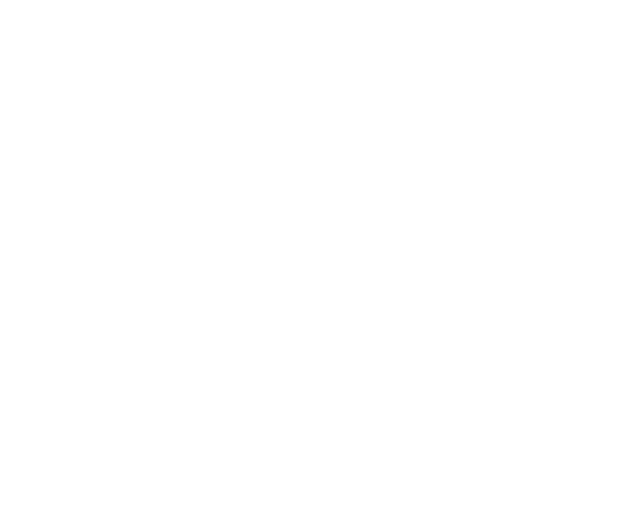
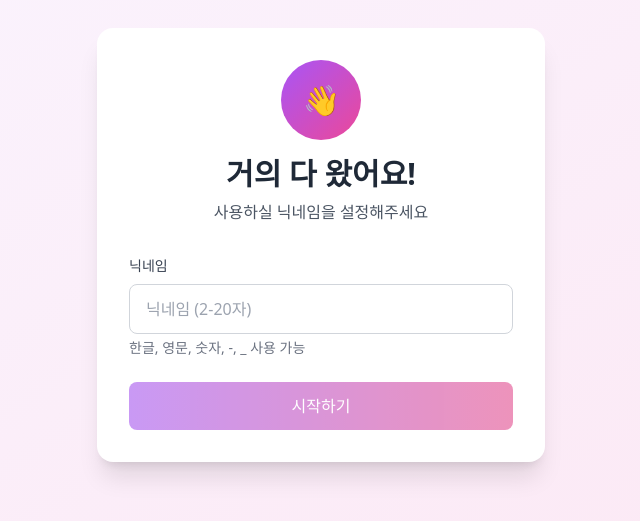
Before and after one commit to HyeseongO/moremore-frontend, a React (Vite) app: page /googleSignup in a window 1280 px wide. Before the commit this address had no page. Shown: the part 155-676 px from the top of the page, without its empty margins (319-959 px from the left). Built offline with nearby package versions, Linux system fonts and the light colour scheme.

Commit message:
feat: add GoogleSignup page and route

```diff
--- a/src/App.tsx
+++ b/src/App.tsx
@@ -5,12 +5,14 @@
 import SettingPage from './pages/SettingsPage';
 import ProfilePage from './pages/ProfilePage';
 import RoomPage from './pages/RoomPage';
+import GoogleSignup from './pages/GoogleSignUp';
 
 function App() {
   return (
     <Routes>
       <Route path="/" element={<LoginPage />} />
       <Route path="/signup" element={<SignUpPage />} />
+      <Route path="/googleSignup" element={<GoogleSignup />} />
       <Route path="/main" element={<MainPage />} />
       <Route path="/main/settings" element={<SettingPage />} />
       <Route path="/main/profile" element={<ProfilePage />} />
--- /dev/null
+++ b/src/pages/GoogleSignup.tsx
@@ -0,0 +1,234 @@
+import { useState } from 'react';
+import { useNavigate } from 'react-router-dom';
+import { validateNickname } from '../utils/validation';
+
+function GoogleSignup() {
+  const navigate = useNavigate();
+  const [nickname, setNickname] = useState('');
+  const [loading, setLoading] = useState(false);
+  const [error, setError] = useState('');
+  const [nicknameAvailable, setNicknameAvailable] = useState<boolean | null>(null);
+  const [checking, setChecking] = useState(false);
+
+  const checkNickname = async () => {
+    const validationErrors = validateNickname(nickname);
+
+    if (validationErrors.length > 0) {
+      setError(validationErrors[0]);
+      setNicknameAvailable(false);
+      return;
+    }
+
+    setChecking(true);
+    setError('');
+
+    try {
+      const response = await fetch(
+        `${import.meta.env.VITE_API_URL}/auth/check-nickname?nickname=${nickname}`,
+        {
+          credentials: 'include',
+        }
+      );
+
+      const result = await response.json();
+      setNicknameAvailable(result.data.available);
+      setError(result.data.available ? '' : result.data.message);
+    } catch (error) {
+      setError('닉네임 확인 중 오류가 발생했습니다.');
+    } finally {
+      setChecking(false);
+    }
+  };
+
+  const handleNicknameChange = (e: React.ChangeEvent<HTMLInputElement>) => {
+    setNickname(e.target.value);
+    setNicknameAvailable(null);
+    setError('');
+  };
+
+  const handleSubmit = async (event: any) => {
+    event.preventDefault();
+
+    const validationErrors = validateNickname(nickname);
+    if (validationErrors.length > 0) {
+      setError(validationErrors[0]);
+      return;
+    }
+
+    if (!nicknameAvailable) {
+      setError('닉네임 중복 확인을 해주세요.');
+      return;
+    }
+
+    setLoading(true);
+    setError('');
+
+    try {
+      const response = await fetch(`${import.meta.env.VITE_API_URL}/auth/google/complete`, {
+        method: 'POST',
+        headers: { 'Content-Type': 'application/json' },
+        credentials: 'include',
+        body: JSON.stringify({ nickname }),
+      });
+
+      if (response.ok) {
+        navigate('/main');
+      } else {
+        const error = await response.json();
+        setError(error.message || '회원가입에 실패했습니다.');
+      }
+    } catch (error) {
+      setError('네트워크 오류가 발생했습니다.');
+    } finally {
+      setLoading(false);
+    }
+  };
+
+  return (
+    <div className="min-h-screen flex items-center justify-center bg-gradient-to-br from-purple-50 to-pink-100">
+      <div className="bg-white p-8 rounded-2xl shadow-xl w-full max-w-md">
+        <div className="text-center mb-8">
+          <div className="inline-flex items-center justify-center w-20 h-20 bg-gradient-to-br from-purple-500 to-pink-500 rounded-full mb-4">
+            <span className="text-3xl">👋</span>
+          </div>
+          <h1 className="text-3xl font-bold text-gray-800 mb-2">거의 다 왔어요!</h1>
+          <p className="text-gray-600">사용하실 닉네임을 설정해주세요</p>
+        </div>
+
+        <form onSubmit={handleSubmit} className="space-y-6">
+          <div>
+            <label className="block text-sm font-medium text-gray-700 mb-2">닉네임</label>
+            <div className="relative">
+              <input
+                type="text"
+                placeholder="닉네임 (2-20자)"
+                value={nickname}
+                onChange={(e) => {
+                  setNickname(e.target.value);
+                  setNicknameAvailable(null);
+                  setError('');
+                }}
+                onBlur={checkNickname}
+                className={`w-full px-4 py-3 pr-12 border rounded-lg focus:ring-2 focus:ring-purple-500 focus:border-transparent transition duration-200 ${
+                  nicknameAvailable === false
+                    ? 'border-red-300'
+                    : nicknameAvailable === true
+                    ? 'border-green-300'
+                    : 'border-gray-300'
+                }`}
+                minLength={2}
+                maxLength={20}
+                required
+              />
+              <div className="absolute inset-y-0 right-0 flex items-center pr-3">
+                {checking && (
+                  <svg
+                    className="animate-spin h-5 w-5 text-gray-400"
+                    xmlns="http://www.w3.org/2000/svg"
+                    fill="none"
+                    viewBox="0 0 24 24"
+                  >
+                    <circle
+                      className="opacity-25"
+                      cx="12"
+                      cy="12"
+                      r="10"
+                      stroke="currentColor"
+                      strokeWidth="4"
+                    ></circle>
+                    <path
+                      className="opacity-75"
+                      fill="currentColor"
+                      d="M4 12a8 8 0 018-8V0C5.373 0 0 5.373 0 12h4zm2 5.291A7.962 7.962 0 014 12H0c0 3.042 1.135 5.824 3 7.938l3-2.647z"
+                    ></path>
+                  </svg>
+                )}
+                {!checking && nicknameAvailable === true && (
+                  <svg
+                    className="h-5 w-5 text-green-500"
+                    fill="none"
+                    viewBox="0 0 24 24"
+                    stroke="currentColor"
+                  >
+                    <path
+                      strokeLinecap="round"
+                      strokeLinejoin="round"
+                      strokeWidth={2}
+                      d="M5 13l4 4L19 7"
+                    />
+                  </svg>
+                )}
+                {!checking && nicknameAvailable === false && (
+                  <svg
+                    className="h-5 w-5 text-red-500"
+                    fill="none"
+                    viewBox="0 0 24 24"
+                    stroke="currentColor"
+                  >
+                    <path
+                      strokeLinecap="round"
+                      strokeLinejoin="round"
+                      strokeWidth={2}
+                      d="M6 18L18 6M6 6l12 12"
+                    />
+                  </svg>
+                )}
+              </div>
+            </div>
+            <p className="mt-1 text-sm text-gray-500">한글, 영문, 숫자, -, _ 사용 가능</p>
+          </div>
+
+          {error && (
+            <div className="bg-red-50 text-red-600 p-3 rounded-lg text-sm flex items-center">
+              <svg className="h-4 w-4 mr-2" fill="none" viewBox="0 0 24 24" stroke="currentColor">
+                <path
+                  strokeLinecap="round"
+                  strokeLinejoin="round"
+                  strokeWidth={2}
+                  d="M12 8v4m0 4h.01M21 12a9 9 0 11-18 0 9 9 0 0118 0z"
+                />
+              </svg>
+              {error}
+            </div>
+          )}
+
+          <button
+            type="submit"
+            disabled={loading || !nicknameAvailable}
+            className="w-full bg-gradient-to-r from-purple-600 to-pink-600 text-white py-3 rounded-lg font-medium hover:from-purple-700 hover:to-pink-700 transition duration-200 disabled:opacity-50 disabled:cursor-not-allowed transform hover:scale-[1.02]"
+          >
+            {loading ? (
+              <span className="flex items-center justify-center">
+                <svg
+                  className="animate-spin -ml-1 mr-3 h-5 w-5 text-white"
+                  xmlns="http://www.w3.org/2000/svg"
+                  fill="none"
+                  viewBox="0 0 24 24"
+                >
+                  <circle
+                    className="opacity-25"
+                    cx="12"
+                    cy="12"
+                    r="10"
+                    stroke="currentColor"
+                    strokeWidth="4"
+                  ></circle>
+                  <path
+                    className="opacity-75"
+                    fill="currentColor"
+                    d="M4 12a8 8 0 018-8V0C5.373 0 0 5.373 0 12h4zm2 5.291A7.962 7.962 0 014 12H0c0 3.042 1.135 5.824 3 7.938l3-2.647z"
+                  ></path>
+                </svg>
+                처리 중...
+              </span>
+            ) : (
+              '시작하기'
+            )}
+          </button>
+        </form>
+      </div>
+    </div>
+  );
+}
+
+export default GoogleSignup;
--- a/src/pages/SignUpPage.tsx
+++ b/src/pages/SignUpPage.tsx
@@ -3,11 +3,7 @@
 import Background from '../components/Background';
 import Input from '../components/Input';
 import BackIcon from '../assets/images/arrow-back.svg?react';
-import {
-  validateEmail,
-  validateNickname,
-  validatePassword,
-} from '../utils/validation';
+import { validateEmail, validateNickname, validatePassword } from '../utils/validation';
 import { Link } from 'react-router-dom';
 
 function SignUpPage() {
@@ -44,9 +40,7 @@
   const handleRepassChange = (event: React.ChangeEvent<HTMLInputElement>) => {
     const value = event.target.value;
     setRePassword(value);
-    setRePasswordError(
-      password === value ? [] : ['비밀번호가 일치하지 않습니다!']
-    );
+    setRePasswordError(password === value ? [] : ['비밀번호가 일치하지 않습니다!']);
   };
 
   const handleSignup = async () => {
@@ -62,7 +56,12 @@
       if (!response.ok) {
         const errorData = await response.json();
         console.error('회원가입 실패:', errorData);
-        alert(`회원가입 실패: ${errorData.message?.join(', ') || '서버 오류'}`);
+
+        const errorMessage = Array.isArray(errorData.message)
+          ? errorData.message.join(', ')
+          : errorData.message || '서버 오류';
+
+        alert(`회원가입 실패: ${errorMessage}`);
         return;
       }
 
@@ -85,15 +84,10 @@
           </Link>
           <span className="text-3xl mt-5">회원가입</span>
         </div>
-        <div className="text-gray-500 mt-4">
-          원할한 서비스 이용을 위해 회원가입을 해주세요.
-        </div>
+        <div className="text-gray-500 mt-4">원할한 서비스 이용을 위해 회원가입을 해주세요.</div>
         <div className="flex flex-col w-full max-w-md gap-2">
           <div className="mt-4">
-            <label
-              htmlFor="email"
-              className="text-base font-semibold text-gray-800 mt-4"
-            >
+            <label htmlFor="email" className="text-base font-semibold text-gray-800 mt-4">
               이메일
             </label>
             <Input
@@ -111,10 +105,7 @@
             ))}
           </div>
           <div className="mt-4">
-            <label
-              htmlFor="nickname"
-              className="text-base font-semibold text-gray-800 mt-4"
-            >
+            <label htmlFor="nickname" className="text-base font-semibold text-gray-800 mt-4">
               닉네임
             </label>
             <Input
@@ -132,10 +123,7 @@
             ))}
           </div>
           <div className="mt-4">
-            <label
-              htmlFor="password"
-              className="text-base font-semibold text-gray-800 mt-4"
-            >
+            <label htmlFor="password" className="text-base font-semibold text-gray-800 mt-4">
               비밀번호
             </label>
             <Input
```
